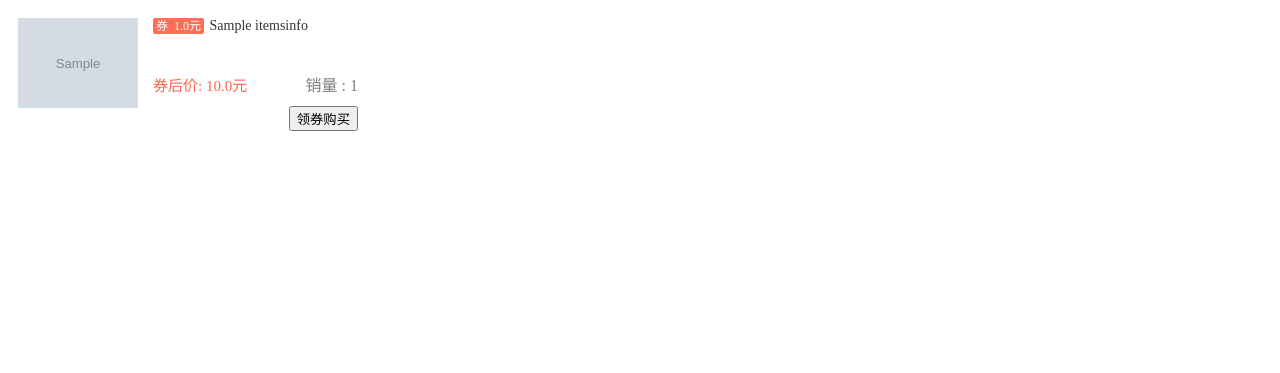
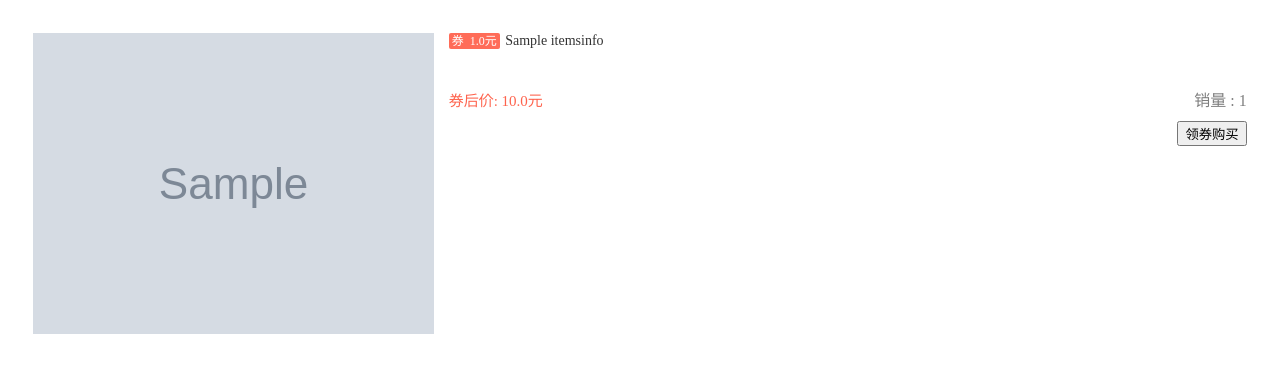
Before and after one commit to lidbcode/quanduoduo, a Django app: page /dwxk/index/ in a window 1280 px wide. Shown: the top 373 px of the page. Run offline with Django 3.2, Linux system fonts and the light colour scheme; tables that the repository leaves empty hold one stand-in row (values such as "Sample post"); grey boxes marked "Sample" are stand-in pictures.

Commit message:
update css

```diff
--- a/dwxk/static/css/index.css
+++ b/dwxk/static/css/index.css
@@ -2,15 +2,15 @@
 .fl{float: left;}
 .fr{float: right;}
 .item-list{
-  width: 360px;
+  width: 100%;
 }
 .item{
-  width: 340px;
+  width: 96%;
   background: #fff;
-  padding: 10px;
+  padding: 2%;
 }
 .item-left{
-  width: 120px;
+  width: 33%;
   position: relative;
   float: left;
 }
@@ -19,7 +19,7 @@
   display: block;
 }
 .item-right{
-  width: 220px;
+  width: 67%;
   -webkit-box-sizing: border-box;
   box-sizing: border-box;
   padding-left: 15px;
--- a/dwxk/templates/dwxk/index.html
+++ b/dwxk/templates/dwxk/index.html
@@ -3,6 +3,7 @@
 <head>
     <title>券多多</title>
     <meta http-equiv="Content-Type" content="text/html;charset=UTF-8"/>
+    <meta name="viewport" content="width=device-width, initial-scale=1" />
     <meta name="keywords" content="楚楚客,大微信客，优惠券">
     <meta name="describe" content="多家知名电商品牌的优质商品">
     {% load static %}
```
